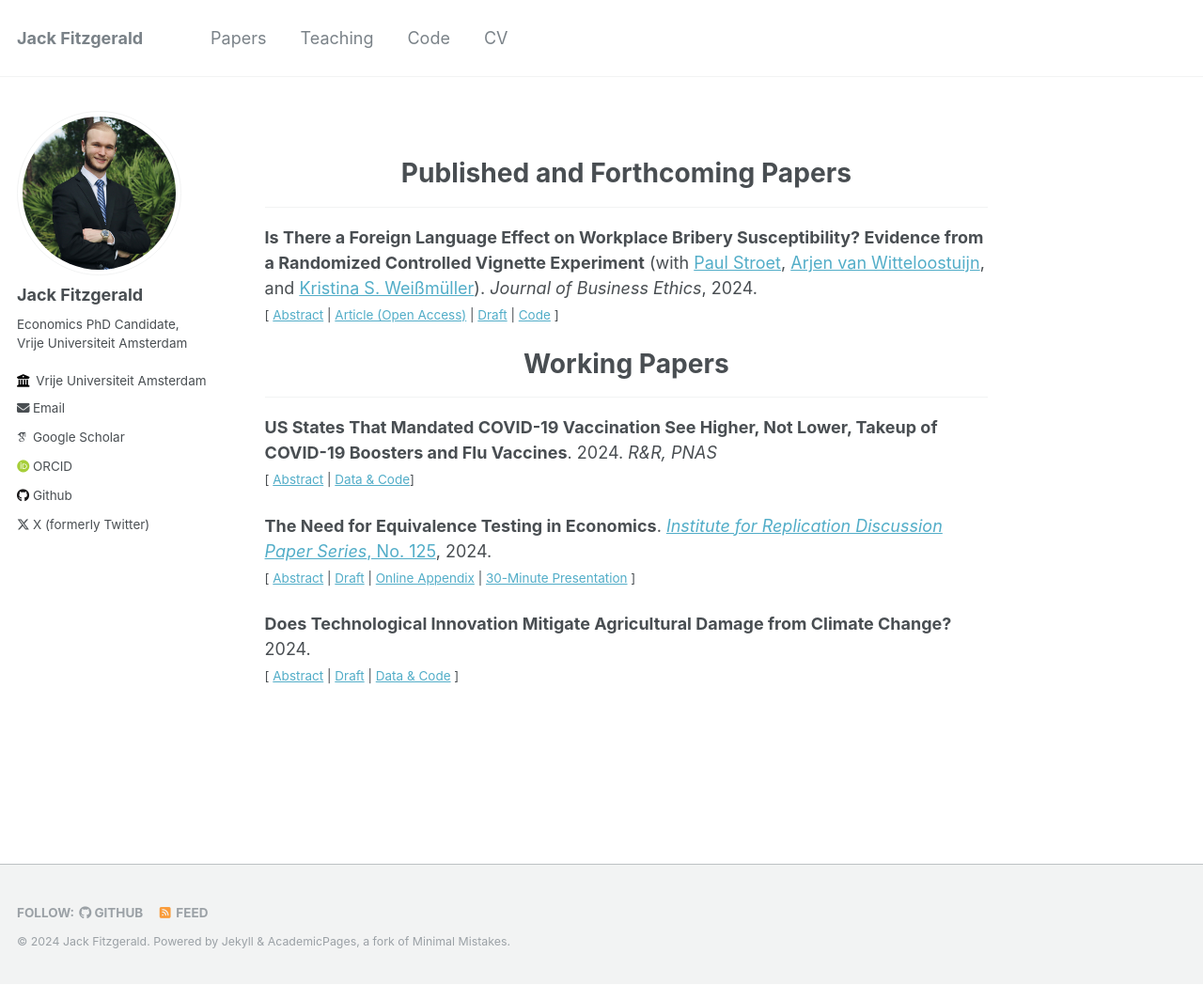
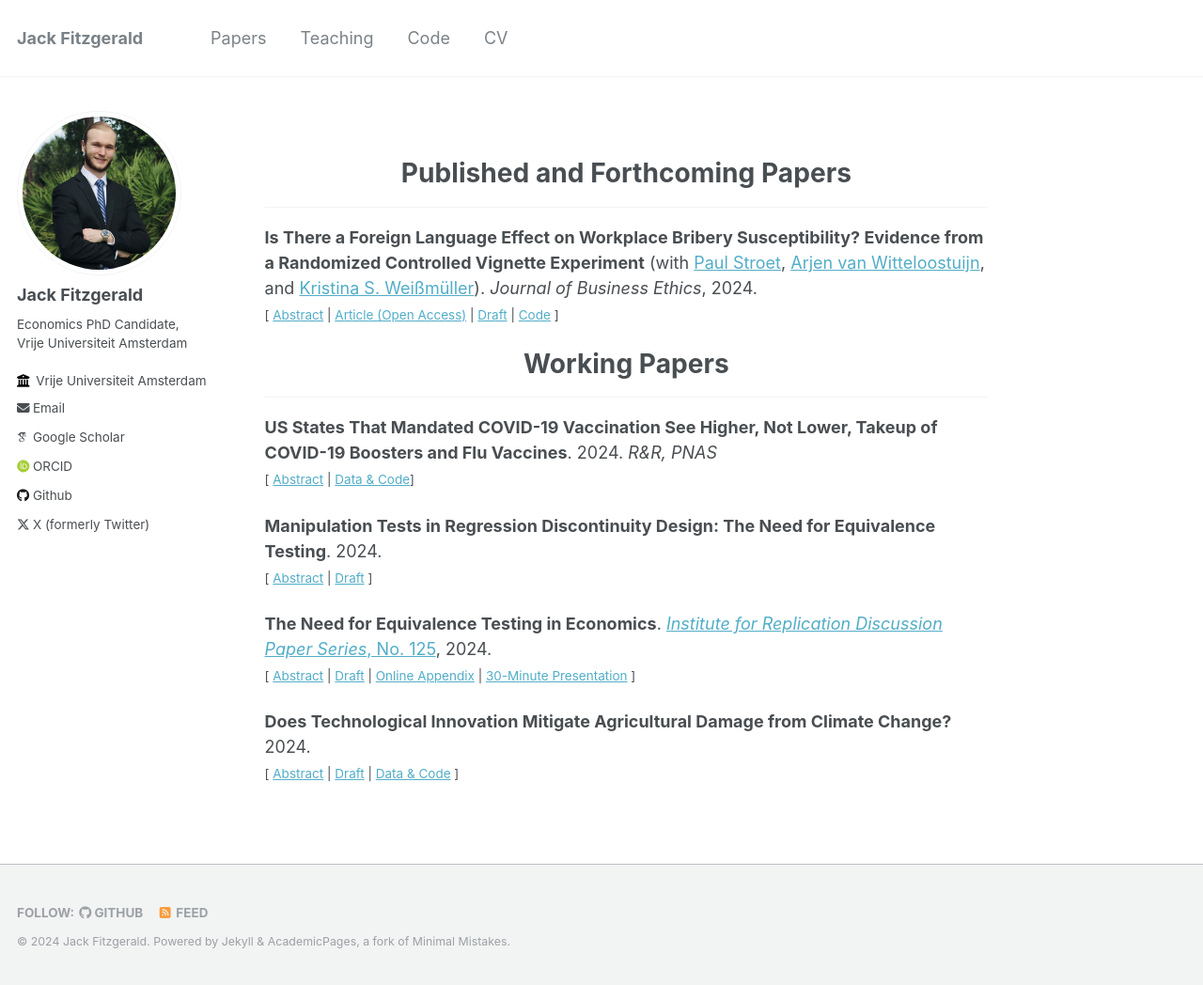
Before and after one commit to jack-fitzgerald/jack-fitzgerald.github.io, a Jekyll site: the page built from _pages/papers.md, in a window 1280 px wide and 1048 px high. Shown: the whole window at 94% size. Built offline with Jekyll 4.4.1, drawn with Linux system fonts in a browser that asks for light colours; some web fonts are replaced.

Commit message:
Update papers.md

```diff
--- a/_pages/papers.md
+++ b/_pages/papers.md
@@ -27,6 +27,15 @@ Theory and evidence from the behavioral science literature suggest that the wide
 <div id="pnas_replication" style="display: none; text-align: justify; line-height: 1.2" ><small>
 
 Rains & Richards (2024, <i>PNAS</i>) find that compared to US states that instituted bans on COVID-19 vaccination requirements, states that imposed COVID-19 vaccination mandates exhibit lower adult and child uptake of flu vaccines, and lower uptake of COVID-19 boosters. These differences are generally interpreted causally. However, further inspection reveals that these results are driven by the inclusion of a single bad control variable. When removed, the data instead shows that states which mandated COVID-19 vaccination experience higher COVID-19 booster and flu vaccine takeup than states that banned COVID-19 vaccination requirements.
+
+</small><br><br/></div>
+
+**Manipulation Tests in Regression Discontinuity Design: The Need for Equivalence Testing**. 2024. <br/>
+<small>[ <a href="#/" onclick="visib('equiv-test')">Abstract</a> | [Draft](https://jack-fitzgerald.github.io/files/RDD_Equivalence.pdf) ] </small>
+
+<div id="equiv-test" style="display: none; text-align: justify; line-height: 1.2" ><small>
+
+Researchers utilizing regression discontinuity design (RDD) commonly test for running variable (RV) manipulation around a cutoff, but incorrectly assert that insignificant manipulation test statistics are evidence of negligible manipulation. I introduce simple frequentist equivalence testing procedures that can provide statistically significant evidence that RV manipulation around a cutoff is practically equivalent to zero. I then demonstrate the necessity of these procedures, leveraging replication data from 36 RDD publications to conduct 45 equivalence-based RV manipulation tests. Over 44% of RV density discontinuities at the cutoff can not be significantly bounded beneath a 50% upward jump. Bounding equivalence-based manipulation test failure rates beneath 5% requires arguing that a 350% upward density jump is practically equivalent to zero. Meta-analytic estimates reveal that average RV manipulation around the cutoff is equivalent to a 26% upward density jump. These results imply that many published RDD estimates may be confounded by discontinuities in potential outcomes due to RV manipulation that remains undetectable by existing tests. I provide research guidelines and commands in Stata and R to help researchers conduct more credible equivalence-based manipulation testing in future RDD research.
 
 </small><br><br/></div>
 
```
